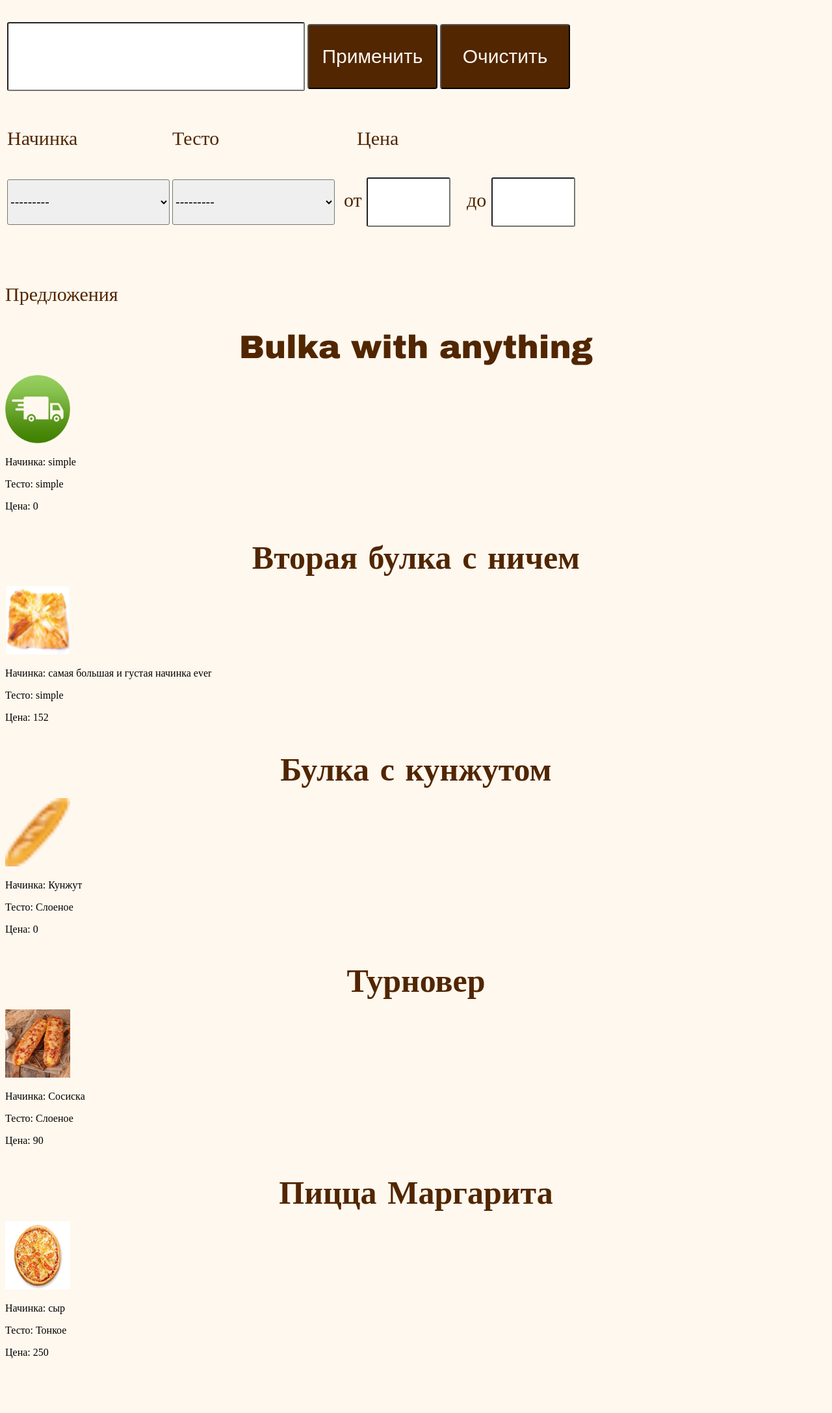
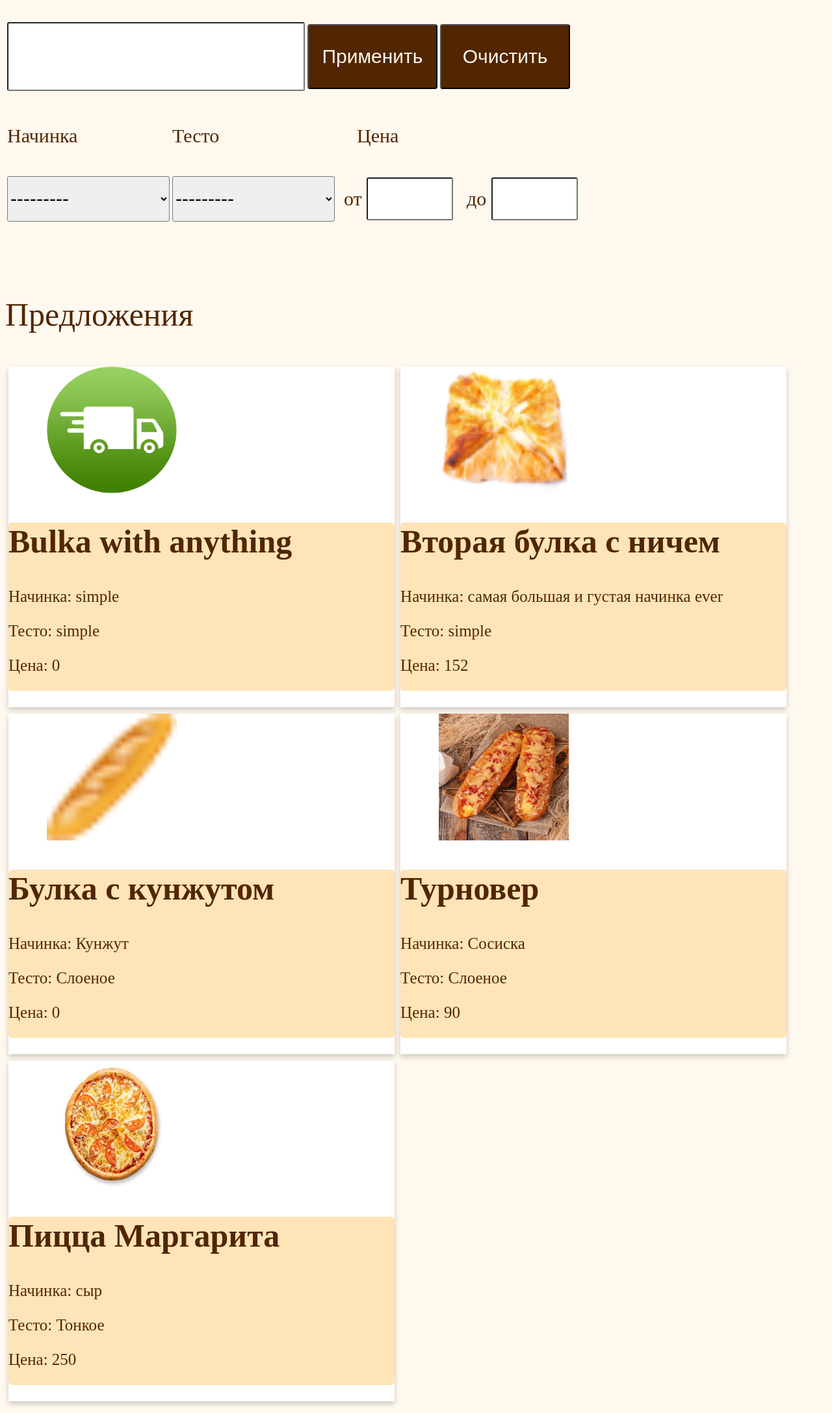
Before and after one commit to Shumaroz/Bakery-website, a Django app: page /cake/ in a window 1280 px wide. Shown: the part 170-2344 px from the top of the page at 65% size. Before the commit the page ends 2260 px from the top, so only its background shows below. Run offline with Django 3.2, Linux system fonts and the light colour scheme; data comes from the database, SQL or seed files in the repository.

Commit message:
modified:   cacke/static/css/cacke.css 	modified:   cacke/templates/cacke/base.html 	modified:   cacke/templates/cacke/cacke_list.html

```diff
--- a/cacke/static/css/cacke.css
+++ b/cacke/static/css/cacke.css
@@ -12,9 +12,9 @@ html{
     -o-background-size: cover;
     background-size: cover;
     }
+
 body{
     background: #FFF8EE;
-
 }
 
 
@@ -64,29 +64,23 @@ h4{
     color: #512600;
 }
 h2{
+    width:124;
+    font-family: 'Ubuntu';
+    font-style: normal;
+    font-size: 50px;
     color: #512600;
-    padding-bottom: 17px;
-    margin-bottom: -2px;
-    border-bottom: 2px;
-    text-align: center;
-    font-family: "Arial Black";
-    font-size: 50px;
 
     }
 h5{
 
-    width: 124px;
+    width:124;
     height: 25px;
     left: 0px;
-    top: 130;
 
     font-family: 'Ubuntu';
     font-style: normal;
     font-weight: 500;
-    font-size: 30px;
-    line-height: 139.69%;
-
-
+    font-size: 50px;
     color: #512600;
 }
 p.name{
@@ -105,18 +99,19 @@ p.name{
     width:450px;
     height: 100px;
     border-radius:3px;
-    font-size: 20px;
+    font-size: 40px;
 }
 .whodpric input{
-    height: 70px;
+    height: 60px;
+    width: 125px;
     border-radius:3px;
-    font-size: 20px;
+    font-size: 30px;
 }
 .whodtwo{
     width:250px;
     height: 70px;
     border-radius:3px;
-    font-size: 20px;
+    font-size: 30px;
 }
 input.but1{
     display: flex;
@@ -157,7 +152,7 @@ p.nach_n{
     font-style: normal;
     font-weight: 400;
     font-size: 30px;
-    line-height: 139.69%;
+
 
     left: 16px;
     top: 55px;
@@ -172,7 +167,7 @@ p.testo_n{
     font-style: normal;
     font-weight: 400;
     font-size: 30px;
-    line-height: 139.69%;
+
 
     left: 120px;
     top: 55px;
@@ -195,7 +190,7 @@ p.pric_n{
     font-style: normal;
     font-weight: 400;
     font-size: 30px;
-    line-height: 139.69%;
+
     padding-left: 30px;
     left: 140px;
     top: 55px;
@@ -211,3 +206,38 @@ form{
 td{
     height: 25px;
 }
+
+.card {
+    background: #FFFFFF;
+
+    display:inline-block;
+    margin-left: 5px;
+    margin-bottom: 10px;
+    box-shadow: 0 4px 8px 0 rgba(0,0,0,0.2);
+    transition: 0.3s;
+    width:47%;
+}
+.imas{
+    padding-left: 10%    ;
+    width:200px;
+    height:195px;
+}
+.cake{
+    background: #FFE4B7;
+    border-radius: 6px;
+
+}
+
+p.cake_n{
+    font-family: 'Ubuntu';
+    font-style: normal;
+
+    font-size: 25px;
+
+    /* or 12px */
+
+    display: flex;
+    align-items: center;
+    background: #FFE4B7;
+    color: #512600;
+}
--- a/cacke/templates/cacke/base.html
+++ b/cacke/templates/cacke/base.html
@@ -36,22 +36,15 @@
                 </tr>
             </table>
 
-
-
-
-
-
         </form>
 
         <h5>Предложения</h5>
-        <div class="content container">
-            <div class="row2">
-                <div class="col-md-8">
-                {% block content %}
-                {% endblock %}
-                </div>
-            </div>
+
+        <div class="col-md-8">
+        {% block content %}
+        {% endblock %}
         </div>
+
     </body>
 
 
--- a/cacke/templates/cacke/cacke_list.html
+++ b/cacke/templates/cacke/cacke_list.html
@@ -3,15 +3,18 @@
 
 {% block content %}
     {% for cac in cacke %}
-        <div class="cacke">
 
+        <div class="card">
+            <img class="imas" src= "{{ cac.imgs.url }}"   >
+            <div class="cake">
             <h2>{{ cac.name }}</h2>
-            <img src= "{{ cac.imgs.url }}" width="100" height="105">
-            <p>Начинка: {{ cac.nachinka|linebreaksbr }}</p>
-            <p>Тесто: {{ cac.testo|linebreaksbr }}</p>
-            <p>Цена: {{ cac.price|linebreaksbr }}</p>
-
+            <p class="cake_n">Начинка: {{ cac.nachinka|linebreaksbr }}</p>
+            <p class="cake_n">Тесто: {{ cac.testo|linebreaksbr }}</p>
+            <p class="cake_n">Цена: {{ cac.price|linebreaksbr }}</p>
+            <p class="cake_n"></p>
+        </div>
 
         </div>
+
     {% endfor %}
 {% endblock %}
```
